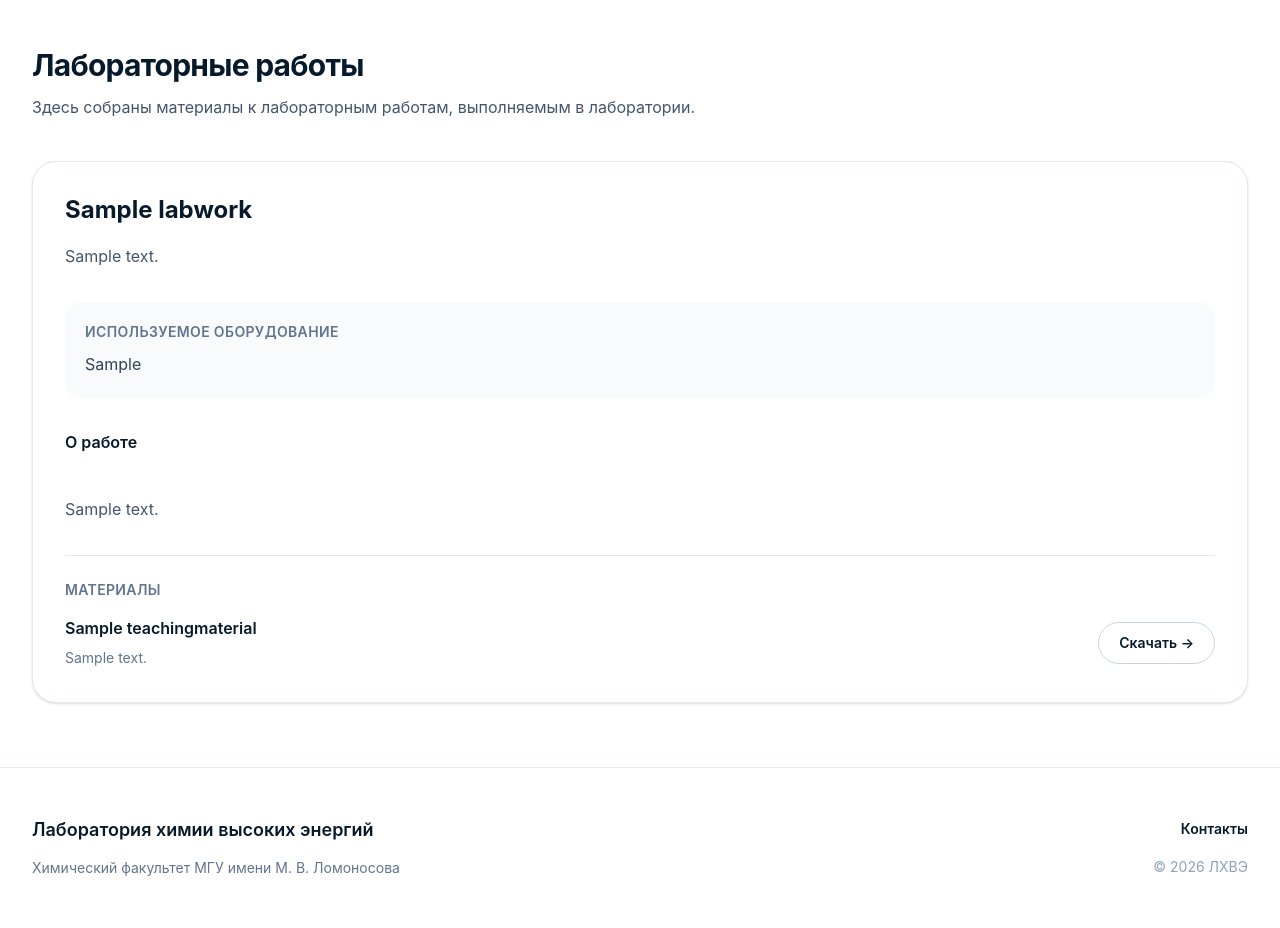
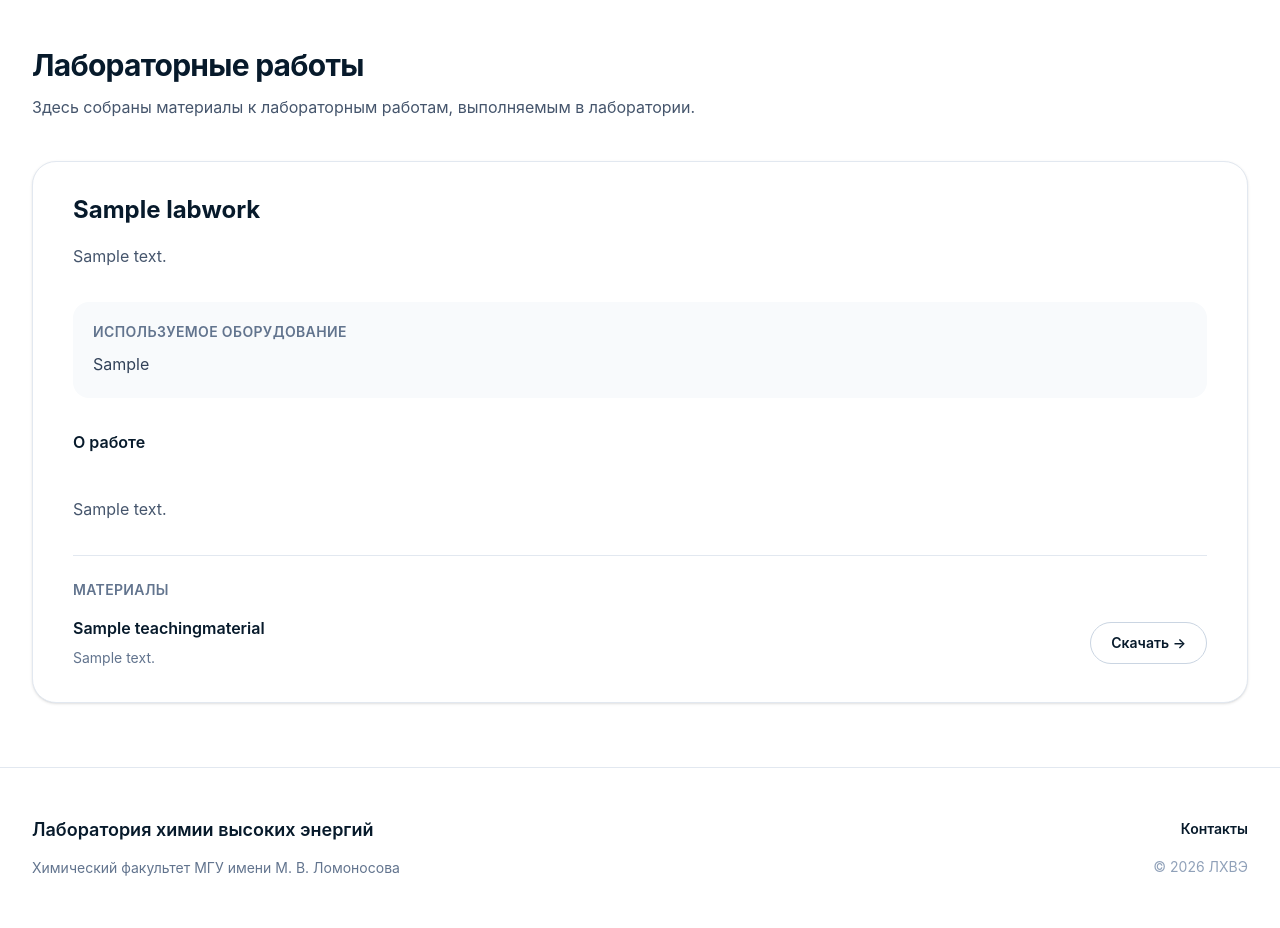
Before and after one commit to Umiacha/LHEC, a Django app: page /students/study_materials/ in a window 1280 px wide. Shown: the part 426-1354 px from the top of the page. Run offline with Django 5.2, Linux system fonts and the light colour scheme; tables that the repository leaves empty hold one stand-in row (values such as "Sample post"); style sheets or scripts are compiled from the project's sources.

Commit message:
Fix lab works and materials layout.

```diff
--- a/education/templates/education/study_materials.html
+++ b/education/templates/education/study_materials.html
@@ -47,7 +47,7 @@
                     <article
                         class="overflow-hidden rounded-3xl border border-slate-200 bg-white shadow-sm"
                     >
-                        <div class="p-6 sm:p-8">
+                        <div class="px-8 py-7 sm:px-10 sm:py-8">
                             <div class="flex flex-col gap-6 lg:flex-row lg:items-start lg:justify-between">
                                 <div class="max-w-3xl">
                                     <h3 class="text-2xl font-bold text-lab-950">
@@ -95,7 +95,7 @@
                                             <div
                                                 class="flex flex-col gap-4 py-4 first:pt-0 last:pb-0 sm:flex-row sm:items-center sm:justify-between"
                                             >
-                                                <div>
+                                                <div class="min-w-0">
                                                     <p class="font-semibold text-lab-950">
                                                         {{ material.title }}
 
@@ -157,9 +157,9 @@
                 <div class="divide-y divide-slate-100">
                     {% for material in standalone_materials %}
                         <div
-                            class="flex flex-col gap-4 p-6 sm:flex-row sm:items-center sm:justify-between"
+                            class="flex flex-col gap-4 px-8 py-6 sm:flex-row sm:items-center sm:justify-between sm:px-10"
                         >
-                            <div>
+                            <div class="min-w-0">
                                 <p class="font-semibold text-lab-950">
                                     {{ material.title }}
 
```
